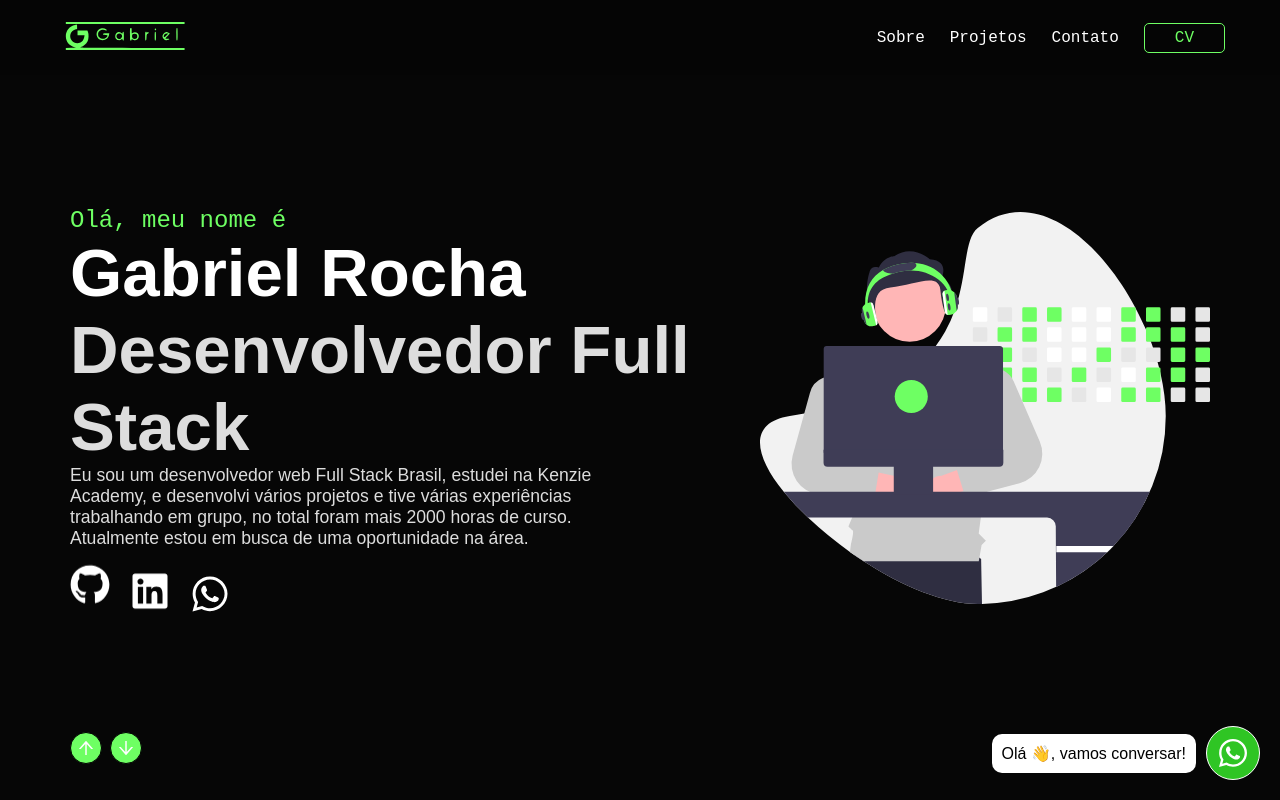
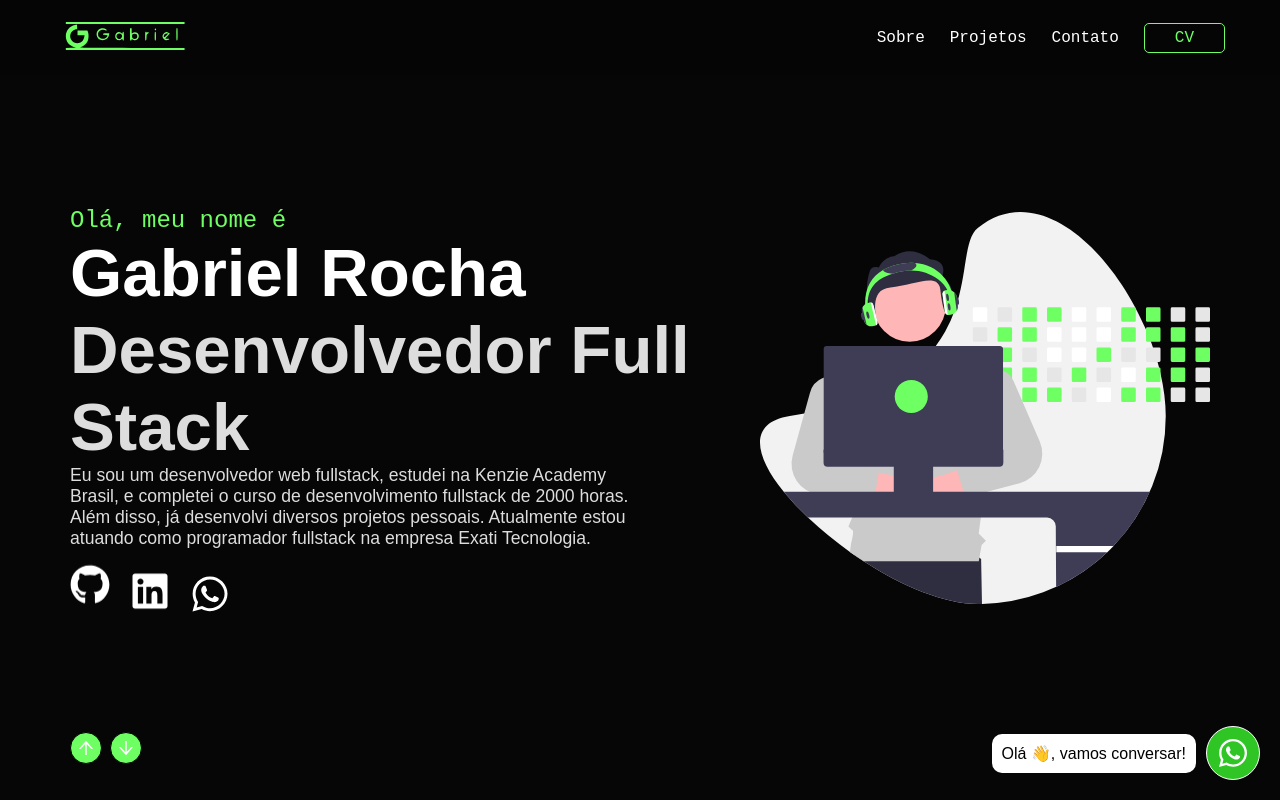
Before and after one commit to gabrielrochasouza/fullstack-dev-portfolio, a React (Vite) app: page / in a window 1280 px wide. Shown: the top 800 px of the page. Built offline with nearby package versions, Linux system fonts and the light colour scheme; the HTML template or start-up script is replaced by a standard one.

Commit message:
refactor: changing text

```diff
--- a/src/components/intro-section/index.tsx
+++ b/src/components/intro-section/index.tsx
@@ -28,11 +28,12 @@ export const IntroSection = () => {
           data-aos-duration="500"
           data-aos-once={false}
         >
-          Eu sou um desenvolvedor web Full Stack Brasil,
-          estudei na Kenzie Academy, e desenvolvi vários projetos
-          e tive várias experiências trabalhando em grupo, no total
-          foram mais 2000 horas de curso.
-          Atualmente estou em busca de uma oportunidade na área.{" "}
+          Eu sou um desenvolvedor web fullstack,
+          estudei na Kenzie Academy Brasil, e completei o
+          curso de desenvolvimento fullstack de 2000 horas.
+          Além disso, já desenvolvi diversos projetos pessoais.
+          Atualmente estou atuando como programador fullstack
+          na empresa Exati Tecnologia.{" "}
         </p>
 
         <div className="icons">
```
